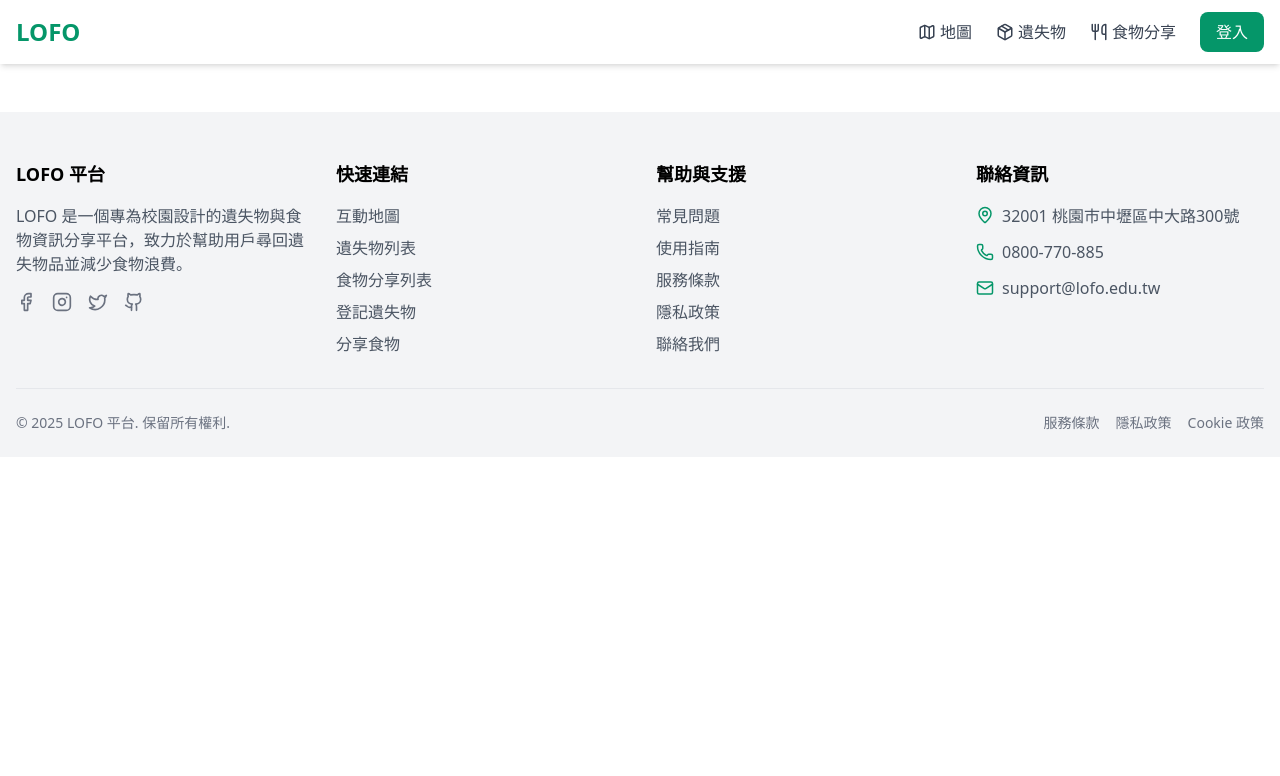
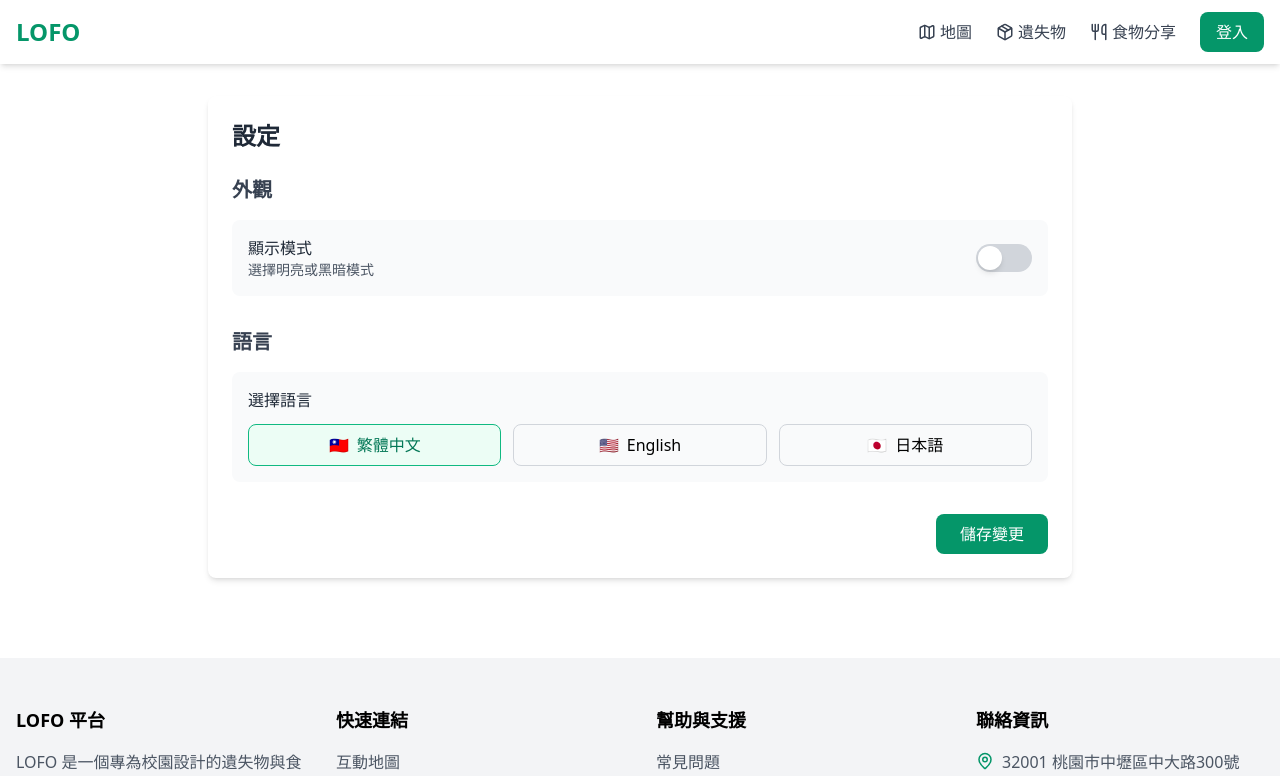
Before and after one commit to YuanWang08/LOFO-Flatform, a Nuxt app in the folder frontend/: page /settings in a window 1280 px wide. Shown: the top 776 px of the page. Built offline with nearby package versions, Linux system fonts and the light colour scheme.

Commit message:
feat: 新增設定頁面，包含外觀和語言選擇功能，並實作儲存設定邏輯

```diff
--- /dev/null
+++ b/frontend/pages/settings/index.vue
@@ -0,0 +1,136 @@
+<template>
+  <div class="container mx-auto px-4 py-8 max-w-4xl">
+    <div class="bg-white rounded-lg shadow-md p-6">
+      <h1 class="text-2xl font-bold text-gray-800 mb-6">設定</h1>
+
+      <!-- 外觀設定 -->
+      <div class="mb-8">
+        <h2 class="text-xl font-semibold text-gray-700 mb-4">外觀</h2>
+        <div class="bg-gray-50 rounded-lg p-4">
+          <div class="flex items-center justify-between">
+            <div>
+              <h3 class="font-medium text-gray-800">顯示模式</h3>
+              <p class="text-sm text-gray-600">選擇明亮或黑暗模式</p>
+            </div>
+            <div class="flex items-center">
+              <div
+                class="relative inline-block w-14 h-7 transition duration-200 ease-in-out"
+              >
+                <input
+                  type="checkbox"
+                  id="toggle"
+                  class="opacity-0 absolute w-0 h-0"
+                  v-model="isDarkMode"
+                  @change="toggleDarkMode"
+                />
+                <label
+                  for="toggle"
+                  class="block overflow-hidden h-7 w-14 rounded-full bg-gray-300 cursor-pointer"
+                >
+                  <span
+                    class="absolute top-0.5 left-0.5 w-6 h-6 rounded-full bg-white shadow-md transition-transform duration-200 ease-in-out"
+                    :class="{
+                      'transform translate-x-7 bg-emerald-500': isDarkMode,
+                    }"
+                  ></span>
+                </label>
+              </div>
+            </div>
+          </div>
+        </div>
+      </div>
+
+      <!-- 語言設定 -->
+      <div class="mb-8">
+        <h2 class="text-xl font-semibold text-gray-700 mb-4">語言</h2>
+        <div class="bg-gray-50 rounded-lg p-4">
+          <div>
+            <h3 class="font-medium text-gray-800 mb-2">選擇語言</h3>
+            <div class="grid grid-cols-1 md:grid-cols-3 gap-3 mt-3">
+              <button
+                v-for="lang in languages"
+                :key="lang.code"
+                @click="changeLanguage(lang.code)"
+                class="flex items-center justify-center px-4 py-2 border rounded-lg transition-colors"
+                :class="{
+                  'border-emerald-500 bg-emerald-50 text-emerald-700':
+                    currentLanguage === lang.code,
+                  'border-gray-300 hover:bg-gray-100':
+                    currentLanguage !== lang.code,
+                }"
+              >
+                <span class="mr-2">{{ lang.flag }}</span>
+                <span>{{ lang.name }}</span>
+              </button>
+            </div>
+          </div>
+        </div>
+      </div>
+
+      <!-- 儲存按鈕 -->
+      <div class="flex justify-end">
+        <button
+          @click="saveSettings"
+          class="bg-emerald-600 hover:bg-emerald-700 text-white px-6 py-2 rounded-lg transition-colors"
+        >
+          儲存變更
+        </button>
+      </div>
+    </div>
+  </div>
+</template>
+
+<script setup>
+import { ref, onMounted } from "vue";
+import { useI18n } from "vue-i18n";
+import Swal from "sweetalert2";
+
+const { locale } = useI18n();
+const isDarkMode = ref(false);
+const currentLanguage = ref("zh-tw");
+
+const languages = [
+  { code: "zh-tw", name: "繁體中文", flag: "🇹🇼" },
+  { code: "en", name: "English", flag: "🇺🇸" },
+  { code: "ja", name: "日本語", flag: "🇯🇵" },
+];
+
+onMounted(() => {
+  // 初始化設定值 (這裡僅作為前端展示，沒有實際邏輯)
+  const savedTheme = localStorage.getItem("theme");
+  isDarkMode.value = savedTheme === "dark";
+
+  const savedLanguage = localStorage.getItem("language");
+  if (savedLanguage) {
+    currentLanguage.value = savedLanguage;
+  }
+});
+
+function toggleDarkMode() {
+  // 這裡只是前端示例，實際上沒有改變應用的主題
+  console.log(`切換到${isDarkMode.value ? "黑暗" : "明亮"}模式`);
+}
+
+function changeLanguage(langCode) {
+  currentLanguage.value = langCode;
+  // 如果要實際切換語言，可以取消下面這行的註解
+  // locale.value = langCode;
+  console.log(`切換語言到: ${langCode}`);
+}
+
+function saveSettings() {
+  // 儲存設定 (僅示範用，無實際功能)
+  localStorage.setItem("theme", isDarkMode.value ? "dark" : "light");
+  localStorage.setItem("language", currentLanguage.value);
+
+  // 使用 Sweetalert2 顯示儲存成功訊息
+  Swal.fire({
+    icon: "success",
+    title: "設定已儲存",
+    text: "您的偏好設定已成功更新",
+    confirmButtonColor: "#10b981",
+    timer: 2000,
+    timerProgressBar: true,
+  });
+}
+</script>
```
